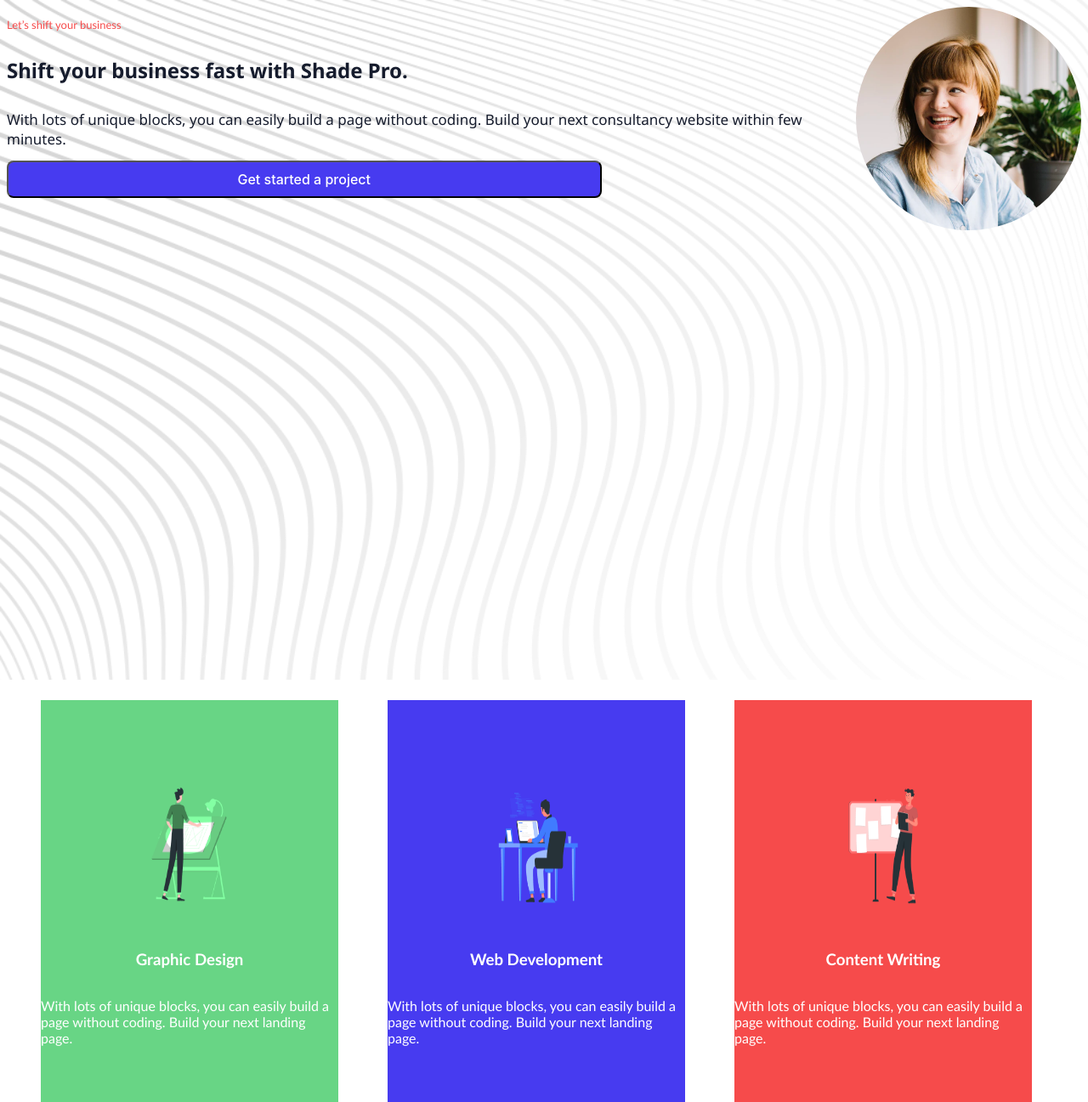
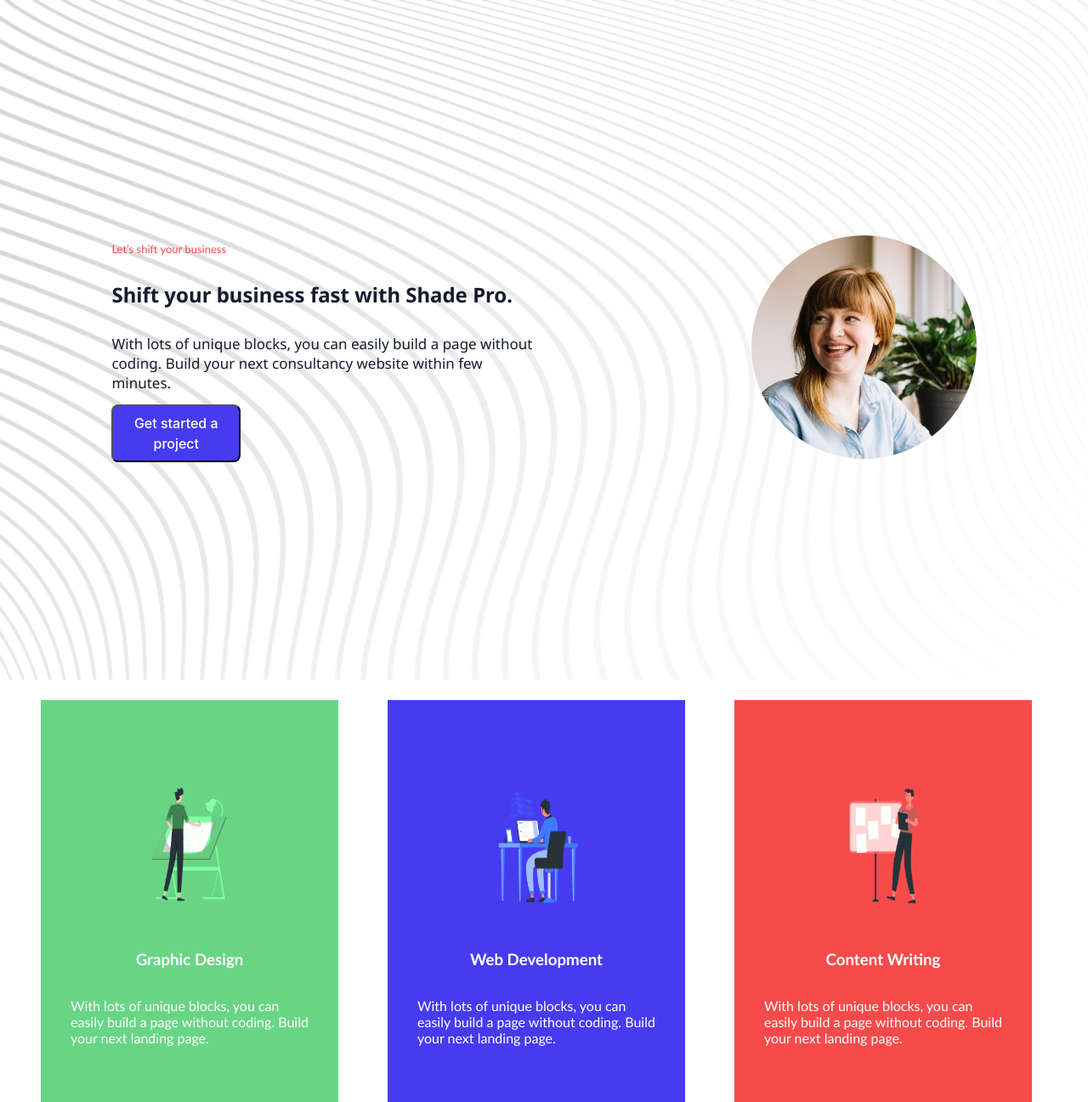
Before and after one commit to Goncalvs98/cp-web, a plain HTML site: page index.html in a window 1280 px wide. Shown: the top 1297 px of the page at 85% size. Drawn offline with Linux system fonts and the light colour scheme.

Commit message:
Ajuste css

```diff
--- a/assets/css/styles.css
+++ b/assets/css/styles.css
@@ -4,6 +4,8 @@
     height: 100vh;
     display: flex;
     flex-direction: row;
+    justify-content: space-around;
+    align-items: center;
 }
 
     header::before{
@@ -23,7 +25,7 @@
 .button-20 {
     appearance: button;
     background-color: #473BF0;
-    width: 70%;
+    width: 30%;
     border-radius: .5rem;
     box-sizing: border-box;
     color: #FFF;
@@ -111,6 +113,7 @@
 .card .texto {
     position: absolute;
     display: flex;
+    width: 80%;
     flex-direction: column;
     justify-content: center;
     align-items: center;
@@ -126,6 +129,7 @@
 #header-text{
     display: flex;
     flex-direction: column;
+    width: 40%;
 }
 
 #secao-services{
```
